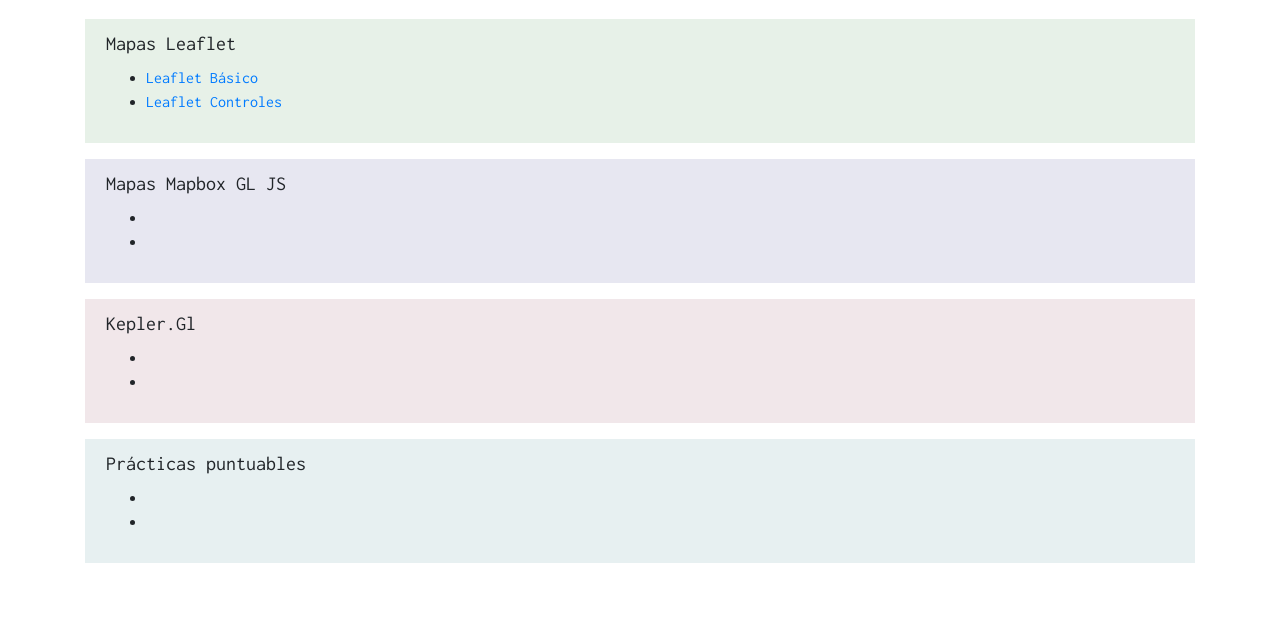
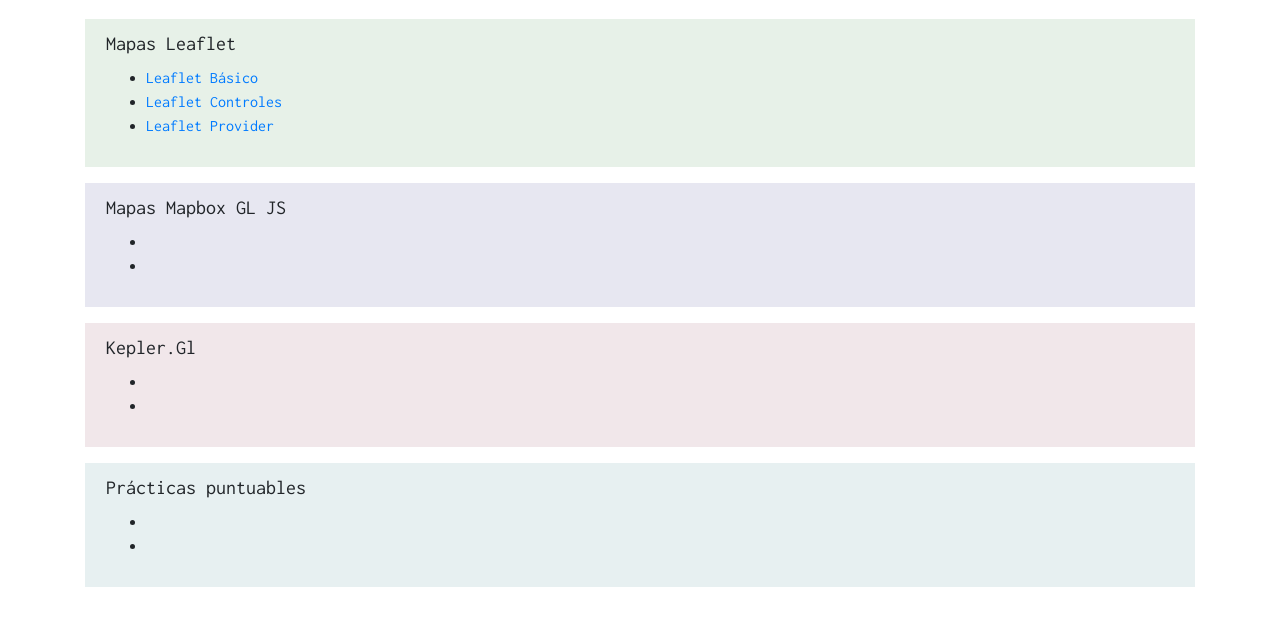
Before and after one commit to marfla-maps/geoweb, a plain HTML site: page index.html in a window 1280 px wide. Shown: the part 80-706 px from the top of the page. Drawn offline with nearby package versions, Linux system fonts and the light colour scheme.

Commit message:
mapa basico provider

```diff
--- a/index.html
+++ b/index.html
@@ -73,6 +73,9 @@
             <li>
               <a href="leaflet-controles.html" target="_blank">Leaflet Controles</a>
             </li>
+            <li>
+              <a href="leaflet-provider.html" target="_blank">Leaflet Provider</a>
+            </li>
           </ul>
         </div>
       </div>
```
